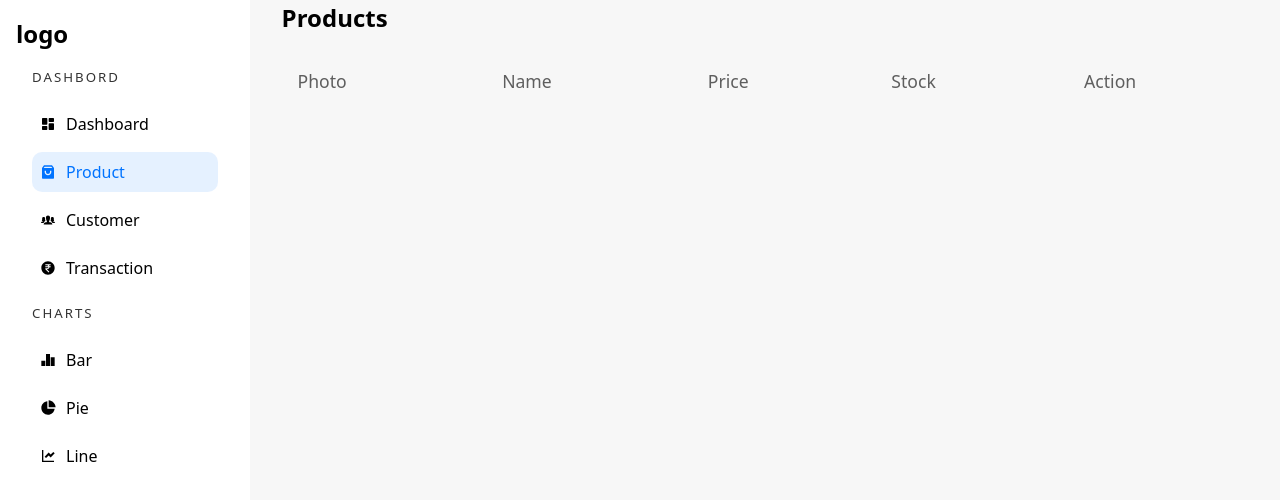
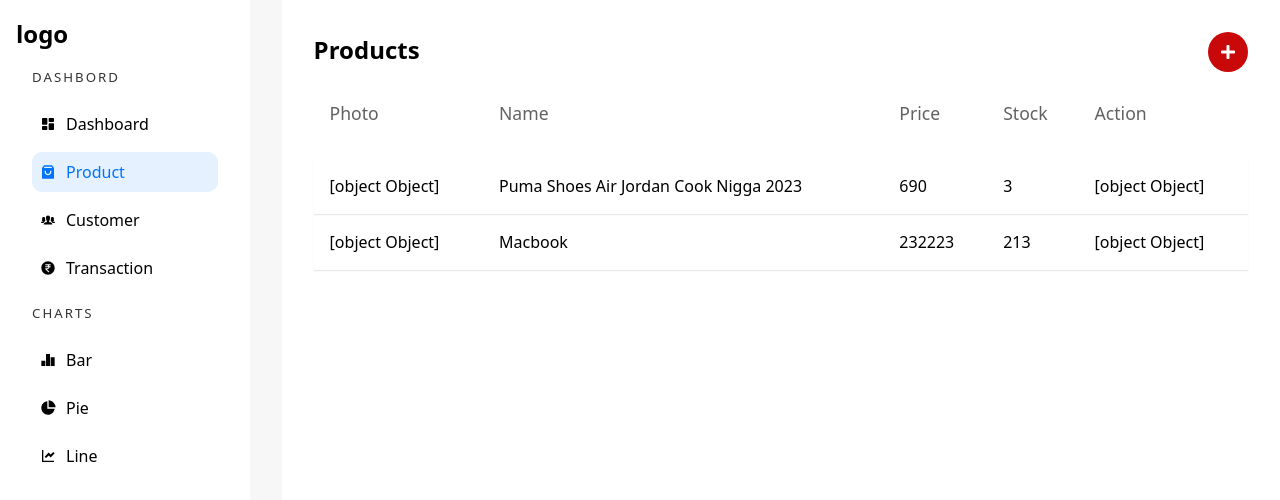
Before and after one commit to Amanatri0/Admin-dashboard, a React app: page /admin/product in a window 1280 px wide. Shown: the top 500 px of the page. Built offline with nearby package versions, Linux system fonts and the light colour scheme; the HTML template or start-up script is replaced by a standard one.

Commit message:
Error in product page, something with the rendering

```diff
--- a/src/component/AdminSidebar.tsx
+++ b/src/component/AdminSidebar.tsx
@@ -17,21 +17,25 @@ const AdminSidebar = () => {
 
   const Dashboard = [
     {
+      id: 1,
       url: "/admin/dashboard",
       icon: <RiDashboardFill />,
       text: "Dashboard",
     },
     {
+      id: 2,
       url: "/admin/product",
       icon: <RiShoppingBag3Fill />,
       text: "Product",
     },
     {
+      id: 3,
       url: "/admin/customer",
       icon: <IoIosPeople />,
       text: "Customer",
     },
     {
+      id: 4,
       url: "/admin/transaction",
       icon: <RiMoneyRupeeCircleFill />,
       text: "Transaction",
@@ -40,16 +44,19 @@ const AdminSidebar = () => {
 
   const Charts = [
     {
+      id: 1,
       url: "/admin/chart/bar",
       icon: <RiBarChart2Fill />,
       text: "Bar",
     },
     {
+      id: 2,
       url: "/admin/chart/pie",
       icon: <RiPieChart2Fill />,
       text: "Pie",
     },
     {
+      id: 3,
       url: "/admin/chart/line",
       icon: <RiLineChartFill />,
       text: "Line",
@@ -90,6 +97,7 @@ const AdminSidebar = () => {
                   ? "rgba(0,115, 255, 0.1)"
                   : "white",
               }}
+              key={item.id}
             >
               <Link
                 to={item.url}
@@ -119,6 +127,7 @@ const AdminSidebar = () => {
                   ? "rgba(0,115, 255, 0.1)"
                   : "white",
               }}
+              key={item.id}
             >
               <Link
                 to={item.url}
--- a/src/pages/Products.tsx
+++ b/src/pages/Products.tsx
@@ -2,9 +2,11 @@ import { useCallback, useState, type ReactElement } from "react";
 import AdminSidebar from "../component/AdminSidebar";
 import TableHOC from "../component/TableHOC";
 import type { ColumnDef } from "@tanstack/react-table";
+import { Link } from "react-router-dom";
+import { FaPlus } from "react-icons/fa";
 
 interface Datatype {
-  photo: string;
+  photo: ReactElement;
   name: string;
   price: number;
   stock: number;
@@ -34,7 +36,28 @@ const columns: ColumnDef<Datatype>[] = [
   },
 ];
 
-const arr: Datatype[] = [];
+const img =
+  "https://images.unsplash.com/photo-1542291026-7eec264c27ff?ixlib=rb-4.0.3&ixid=MnwxMjA3fDB8MHxzZWFyY2h8Mnx8c2hvZXN8ZW58MHx8MHx8&w=1000&q=804";
+
+const img2 = "https://m.media-amazon.com/images/I/514T0SvwkHL._SL1500_.jpg";
+
+const arr: Datatype[] = [
+  {
+    photo: <img src={img} alt="elec" />,
+    name: "Puma Shoes Air Jordan Cook Nigga 2023",
+    price: 690,
+    stock: 3,
+    action: <Link to="/">Manage</Link>,
+  },
+
+  {
+    photo: <img src={img2} alt="image" />,
+    name: "Macbook",
+    price: 232223,
+    stock: 213,
+    action: <Link to="/">Manage</Link>,
+  },
+];
 
 const Products = () => {
   const [data] = useState<Datatype[]>(arr);
@@ -54,6 +77,9 @@ const Products = () => {
       {/* Sidebar */}
       <AdminSidebar />
       <main>{Table()}</main>
+      <Link to={"/admin/product/new"} className="createProductButton">
+        <FaPlus />
+      </Link>
     </div>
   );
 };
--- /dev/null
+++ b/src/styles/_products.scss
@@ -0,0 +1,19 @@
+.dashboardProductBox {
+  background-color: #fff;
+  padding: 2rem;
+  overflow: auto;
+  @include square(100%);
+}
+.createProductButton {
+  position: fixed;
+  right: 2rem;
+  top: 2rem;
+  @include square(2.5rem);
+  @include flex(row, center, center, 0);
+  border-radius: 50%;
+  background-color: rgb(201, 9, 9);
+  color: #fff;
+  &:hover {
+    opacity: 0.8;
+  }
+}
--- a/src/styles/style.css
+++ b/src/styles/style.css
@@ -204,6 +204,33 @@
   text-transform: uppercase;
 }
 
+.dashboardProductBox {
+  background-color: #fff;
+  padding: 2rem;
+  overflow: auto;
+  height: 100%;
+  width: 100%;
+}
+
+.createProductButton {
+  position: fixed;
+  right: 2rem;
+  top: 2rem;
+  height: 2.5rem;
+  width: 2.5rem;
+  display: flex;
+  flex-direction: row;
+  justify-content: center;
+  align-items: center;
+  gap: 0;
+  border-radius: 50%;
+  background-color: rgb(201, 9, 9);
+  color: #fff;
+}
+.createProductButton:hover {
+  opacity: 0.8;
+}
+
 :root {
   font-family: system-ui, Avenir, Helvetica, Arial, sans-serif;
   line-height: 1.5;
--- a/src/styles/style.scss
+++ b/src/styles/style.scss
@@ -1,7 +1,7 @@
 @import "mixin";
 @import "dashboard";
-
-:root {
+@import "products";
+:root  {
   font-family: system-ui, Avenir, Helvetica, Arial, sans-serif;
   line-height: 1.5;
   font-weight: 400;
```
Also changed, not shown: 1 other file (tests, documents, lock files or other folders).
